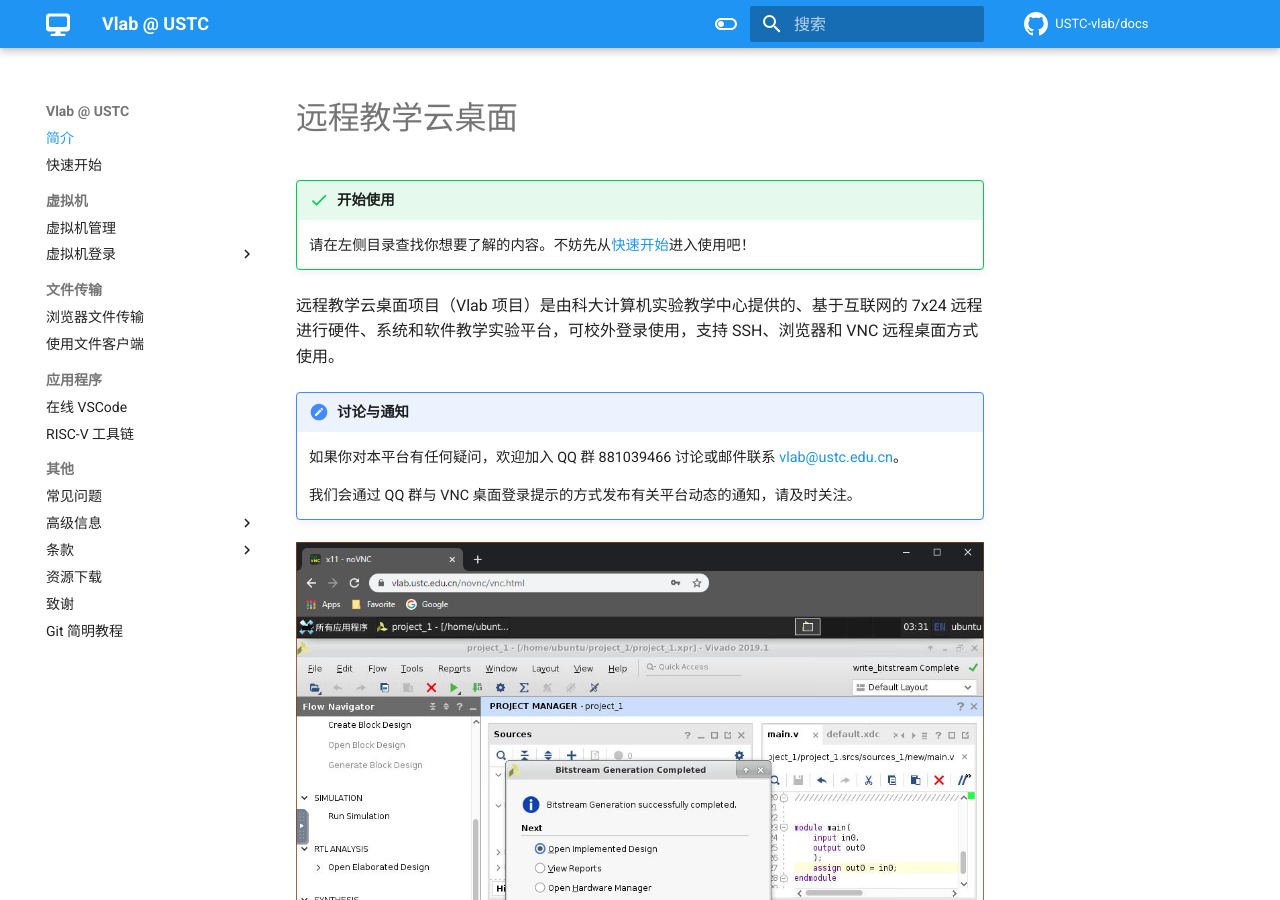
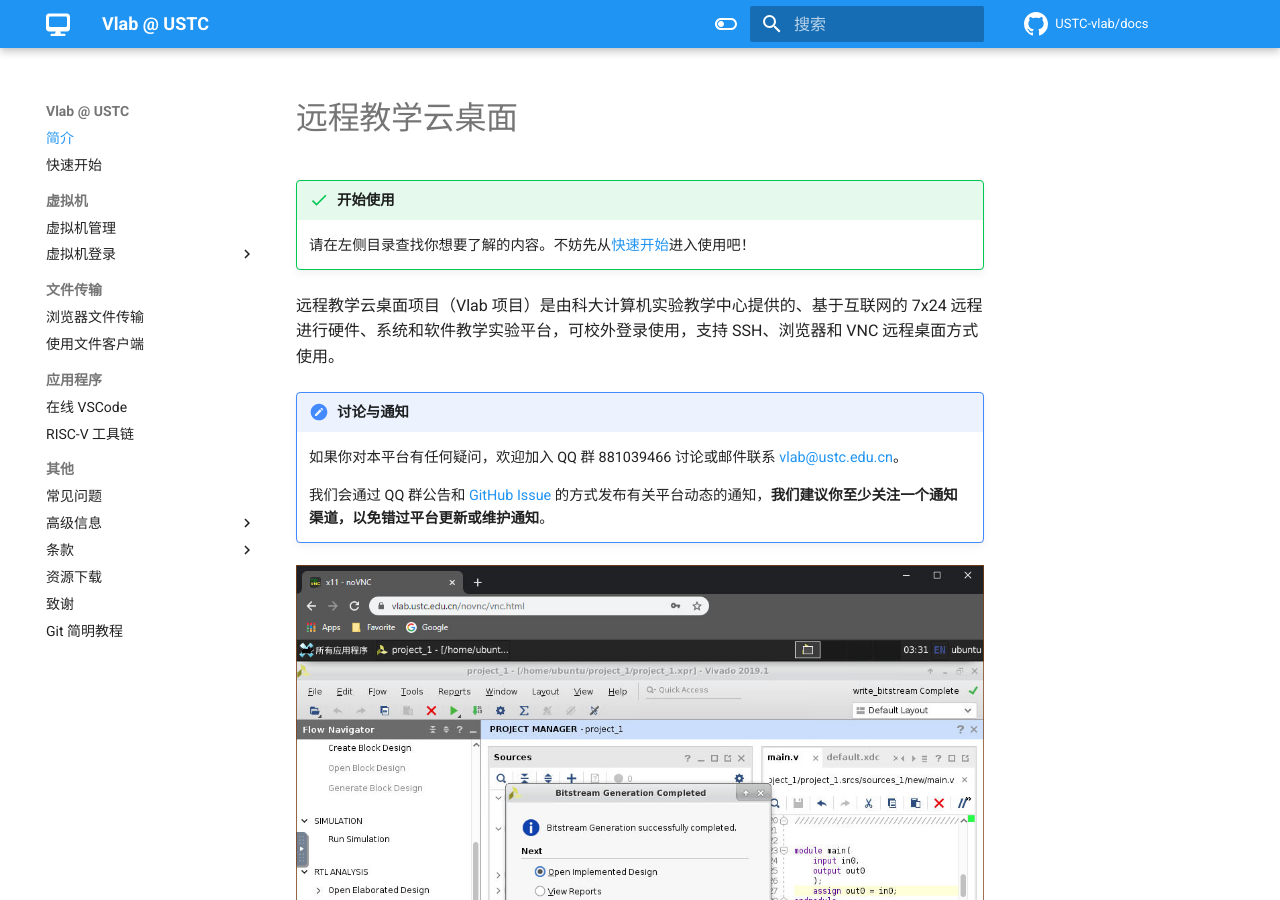
Before and after one commit to USTC-vlab/docs, an MkDocs documentation site: the page built from docs/index.md, in a window 1280 px wide and 900 px high. Built offline with MkDocs 1.6.1 and Material for MkDocs 9.7.7, drawn with Linux system fonts in a browser that asks for light colours; comment, search, counter and statistics services are not loaded.

Commit message:
Add GitHub Issues as a notification channel

```diff
--- a/docs/index.md
+++ b/docs/index.md
@@ -10,7 +10,7 @@
 
     如果你对本平台有任何疑问，欢迎加入 QQ 群 881039466 讨论或邮件联系 [vlab@ustc.edu.cn](mailto:vlab@ustc.edu.cn)。
 
-    我们会通过 QQ 群与 VNC 桌面登录提示的方式发布有关平台动态的通知，请及时关注。
+    我们会通过 QQ 群公告和 [GitHub Issue](https://github.com/USTC-vlab/notifications) 的方式发布有关平台动态的通知，**我们建议你至少关注一个通知渠道，以免错过平台更新或维护通知**。
 
 ![Vlab in Browser](images/vlab-in-browser.jpg)
 
```
